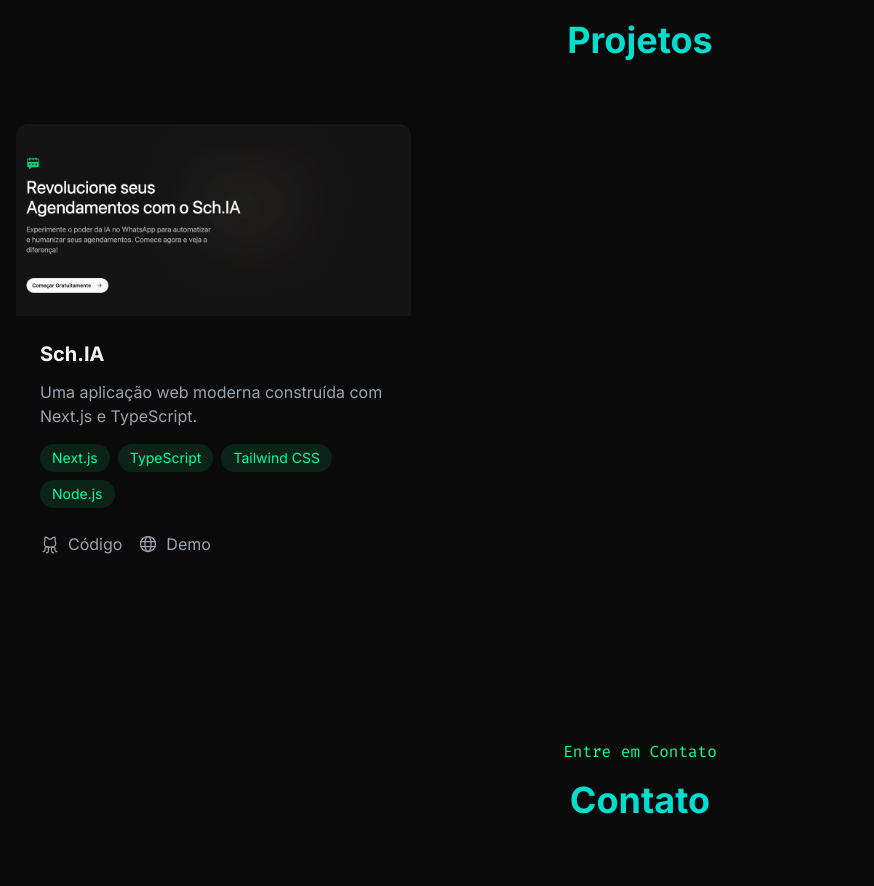
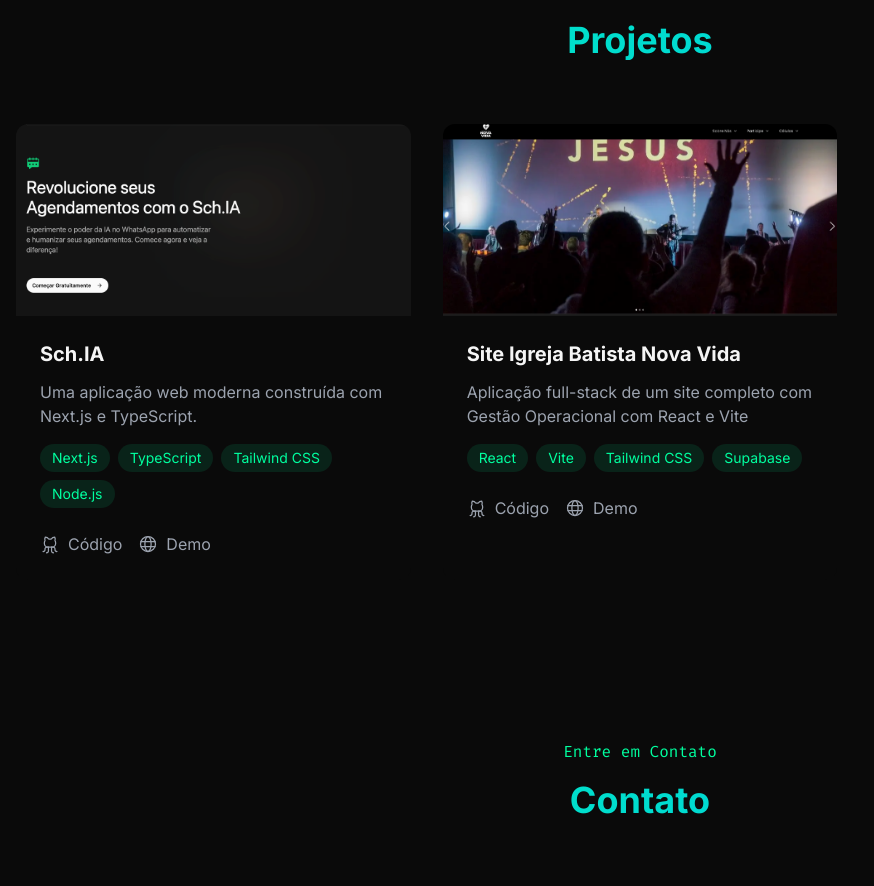
Before and after one commit to guilhermebarbosac-dev/portifolionew, a React (Vite) app: page / in a window 1280 px wide. Shown: the part 1626-2512 px from the top of the page, without its empty margins (0-874 px from the left). Built offline with nearby package versions, Linux system fonts and the light colour scheme.

Commit message:
feat insert project 2

```diff
--- a/src/components/Projects.tsx
+++ b/src/components/Projects.tsx
@@ -12,15 +12,15 @@ const Projects = () => {
       github: 'https://github.com/guilhermebarbosac-dev',
       demo: 'https://schia.com.br',
     },
-    // {
-    //   title: 'Projeto 2',
-    //   description:
-    //     'Aplicação full-stack com Next.js e backend em Node.js.',
-    //   image: 'https://via.placeholder.com/500x300',
-    //   tags: ['Next.js', 'Node.js', 'MongoDB'],
-    //   github: 'https://github.com',
-    //   demo: 'https://example.com',
-    // },
+    {
+      title: 'Site Igreja Batista Nova Vida',
+      description:
+        'Aplicação full-stack de um site completo com Gestão Operacional com React e Vite',
+      image: '/images/project2.png',
+      tags: ['React', 'Vite', 'Tailwind CSS', 'Supabase'],
+      github: 'https://github.com/guilhermebarbosac-dev/ibnv.git',
+      demo: '',
+    },
     // {
     //   title: 'Projeto 3',
     //   description:
```
Also changed, not shown: public/images/project2.png (added).
